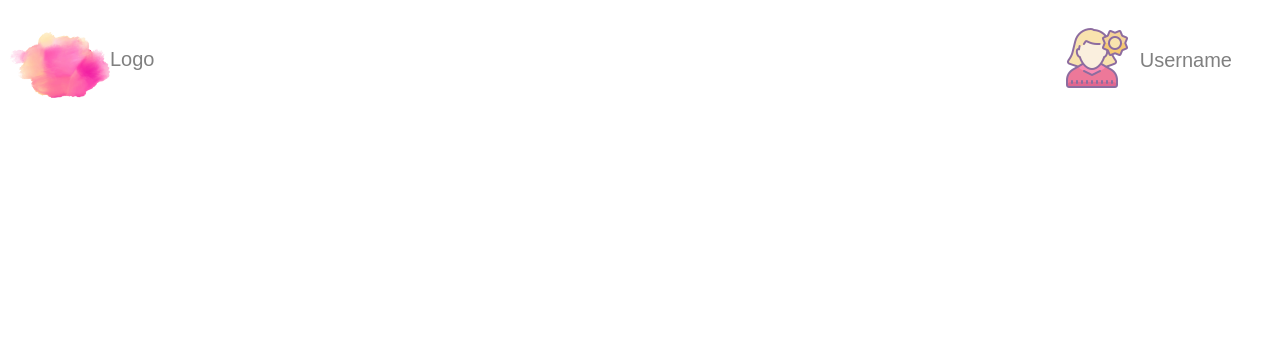
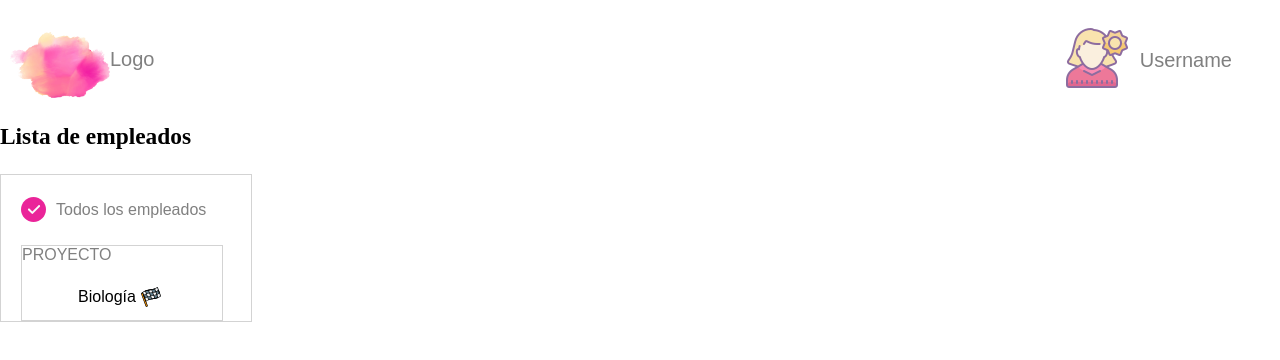
Before and after one commit to FernandoTorresL/Pink_Cloud_Project, a React app: page / in a window 1280 px wide. Shown: the top 360 px of the page. Built offline with nearby package versions, Linux system fonts and the light colour scheme.

Commit message:
Add one more component. Project compiled correctly.

```diff
--- /dev/null
+++ b/src/assets/styles/components/categories.scss
@@ -0,0 +1,55 @@
+.category {
+	width: 250px;
+	margin: 0px 0px;
+	font-family: Arial, Helvetica, sans-serif;
+	background-color: white;
+	color: black;
+	border-color: lightgray;
+	border-style: solid;
+	border-width: 1px;
+	align-items: center;
+}
+
+.category__title {
+	display: flex;
+	margin: 10px 0px 10px 20px;
+	align-items: center;
+	font-size: 16px;
+	color: gray;
+}
+
+.category__title__img {
+	width: 25px;
+	margin: 0px 10px 0px 0px;
+}
+
+.category__list {
+	width: 200px;
+	margin: 0px 0px 0px 20px;
+	font-size: 16px;
+	color: gray;
+}
+
+.category__list ul {
+	width: 200px;
+	margin: 0px;
+	padding: 8px 25px;
+}
+
+
+.category__list li {
+	list-style: none;
+	width: 150px;
+	height: 40px;
+	text-align: center;
+}
+
+.category__list__item {
+	display: inline-flex;
+	color: black;
+}
+
+.category__list img {
+	width: 20px;
+	margin: 5px;
+}
--- a/src/components/Categories.jsx
+++ b/src/components/Categories.jsx
@@ -1,18 +1,19 @@
 import React from 'react';
-import checkboxcategory from '../assets/static/checkbox-category.svg';
+import '../assets/styles/components/categories.scss';
+import checkboxCategoryImg from '../assets/static/checkbox-category.svg';
 
 const Categories = ({ children }) => (
-	<div className="categories">
-		<h3 className="categories__title">Lista de empleados</h3>
+  <div className='categories'>
+    <h3 className='categories__title'>Lista de empleados</h3>
 
-		<div className="category">
+    <div className='category'>
 
-			<div className="category__title">
-					<img className="category__title__img" src={checkboxcategory} alt="Lista de empleados" />
+      <div className='category__title'>
+        <img className='category__title__img' src={checkboxCategoryImg} alt='Imagen lista de empleados' />
         <p>Todos los empleados</p>
       </div>
 
-			<div className="category category__list">
+      <div className='category category__list'>
         <span>PROYECTO</span>
         {children}
       </div>
--- a/src/components/CategoriesList.jsx
+++ b/src/components/CategoriesList.jsx
@@ -1,9 +1,11 @@
 import React from 'react';
 
-const CategoriesList = ({children}) => (
-	<ul>
-		{children}
-	</ul>
-)
+const CategoriesList = ({ children }) => (
+  <ul>
+    <li>
+      {children}
+    </li>
+  </ul>
+);
 
 export default CategoriesList;
--- a/src/components/CategoryItem.jsx
+++ b/src/components/CategoryItem.jsx
@@ -1,11 +1,11 @@
 import React from 'react';
-import image_category from '../assets/static/deportes-category.svg';
+import categoryImg from '../assets/static/deportes-category.svg';
 
 const CategoryItem = () => (
-	<div className="category__list__item">
-		<p>Biología</p>
-		<img className="category__header--img" src={image_category} alt="Category" />
-	</div>
+  <div className='category__list__item'>
+    <p>Biología</p>
+    <img className='category__header--img' src={categoryImg} alt='Category' />
+  </div>
 );
 
 export default CategoryItem;
--- a/src/components/Header.jsx
+++ b/src/components/Header.jsx
@@ -1,29 +1,29 @@
 import React from 'react';
 import '../assets/styles/components/Header.scss';
-import header_logo from '../assets/static/header_logo.png';
-import icono_navmenu from '../assets/static/icono-navmenu.png';
+import headerLogo from '../assets/static/header_logo.png';
+import iconoNavmenu from '../assets/static/icono-navmenu.png';
 
 const Header = () => (
-	<header className="header">
+  <header className='header'>
 
-		<div className="header__logo">
-			<img className="header__logo__img" src={header_logo} alt="Logo" />
-			<p className="header__logo__title">Logo</p>
+    <div className='header__logo'>
+      <img className='header__logo__img' src={headerLogo} alt='Logo' />
+      <p className='header__logo__title'>Logo</p>
     </div>
 
-		<div className="header__navmenu">
+    <div className='header__navmenu'>
 
-			<div className="header__navmenu--dropdown">
-				<img src={icono_navmenu} alt="Portrait"  />
+      <div className='header__navmenu--dropdown'>
+        <img src={iconoNavmenu} alt='Portrait' />
         <p>Username</p>
       </div>
 
       <ul>
         <li>
-						<a href="/">Cuenta</a>
+          <a href='/'>Cuenta</a>
         </li>
         <li>
-						<a href="/">Cerrar sesión</a>
+          <a href='/'>Cerrar sesión</a>
         </li>
       </ul>
 
--- a/src/containers/App.jsx
+++ b/src/containers/App.jsx
@@ -1,25 +1,20 @@
 import React from 'react';
 import Header from '../components/Header';
-// import Categories from '../components/Categories';
-// import CategoriesList from '../components/CategoriesList';
-// import CategoryItem from '../components/CategoryItem';
+import Categories from '../components/Categories';
+import CategoriesList from '../components/CategoriesList';
+import CategoryItem from '../components/CategoryItem';
 
 import '../assets/styles/App.scss';
 
 const App = () => (
-	<div className="App">
-		<Header />
-		{/* <Categories>
-			<CategoriesList>
-				<CategoryItem />
-				<CategoryItem />
-				<CategoryItem />
-				<CategoryItem />
-				<CategoryItem />
-				<CategoryItem />
-			</CategoriesList>
-		</Categories> */}
-	</div>
+  <div className='App'>
+    <Header />
+    <Categories>
+      <CategoriesList>
+        <CategoryItem />
+      </CategoriesList>
+    </Categories>
+  </div>
 );
 
 export default App;
--- a/webpack.config.js
+++ b/webpack.config.js
@@ -14,7 +14,7 @@ module.exports = {
   module: {
     rules: [
       {
-        test: /\.(png|gif|jpg)$/,
+        test: /\.(png|gif|jp(e*)g|svg)$/,
         use: [
           {
             loader: 'file-loader',
```
Lines whose indentation alone changed are shown as unchanged.
